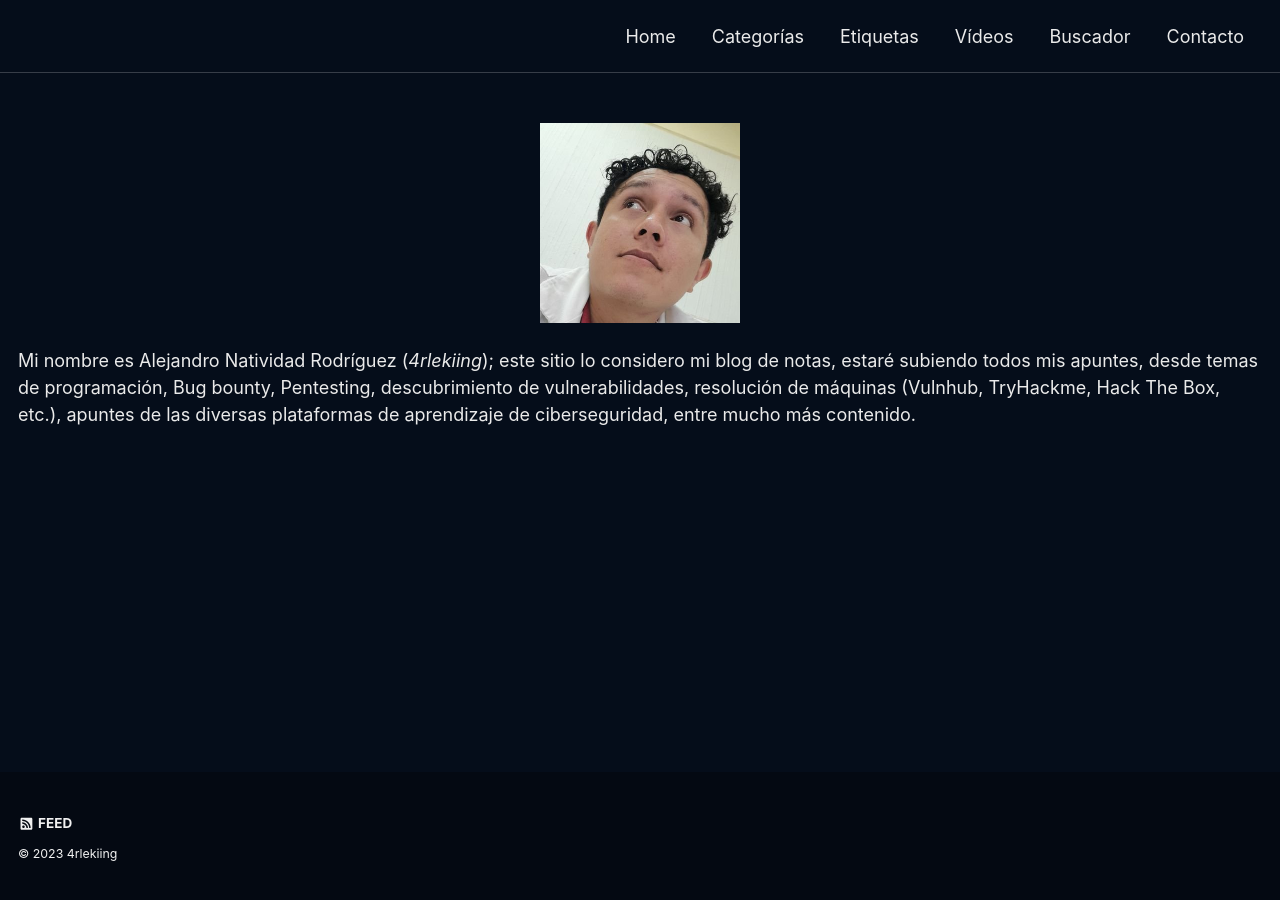
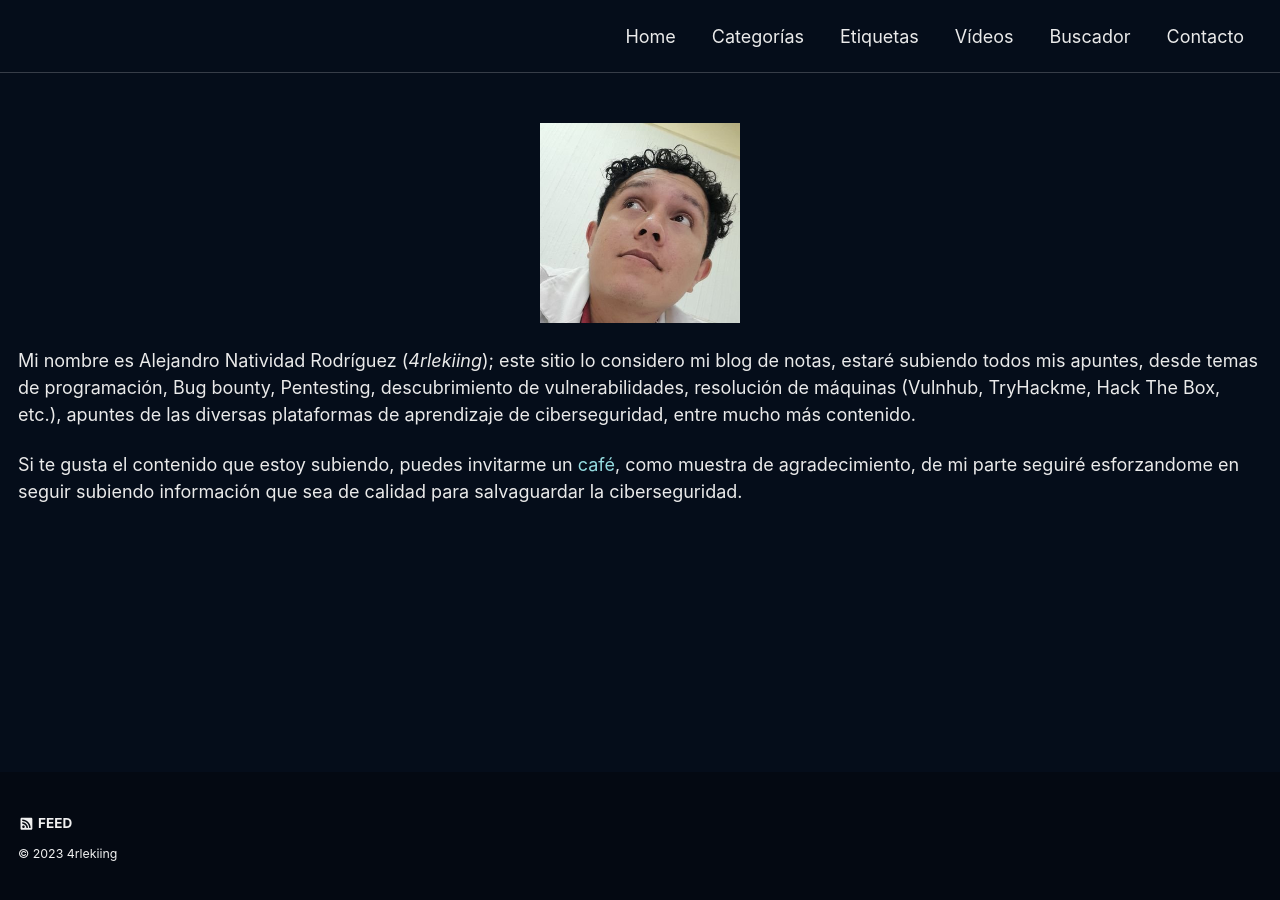
Before and after one commit to 4rleking/4rleking.github.io, a Jekyll site: the page built from _pages/about.md, in a window 1280 px wide. Built offline with Jekyll 4.4.1, drawn with Linux system fonts in a browser that asks for light colours; cached includes are drawn as plain includes; a script that is not in the unit is left out.

Commit message:
Update about.md

```diff
--- a/_pages/about.md
+++ b/_pages/about.md
@@ -12,3 +12,5 @@ date: 2020-01-29
 </p>
 
 Mi nombre es Alejandro Natividad Rodríguez (*4rlekiing*); este sitio lo considero mi blog de notas, estaré subiendo todos mis apuntes, desde temas de programación, Bug bounty, Pentesting, descubrimiento de vulnerabilidades, resolución de máquinas (Vulnhub, TryHackme, Hack The Box, etc.), apuntes de las diversas plataformas de aprendizaje de ciberseguridad, entre mucho más contenido.
+
+Si te gusta el contenido que estoy subiendo, puedes invitarme un [café](https://www.buymeacoffee.com/4rlekiing), como muestra de agradecimiento, de mi parte seguiré esforzandome en seguir subiendo información que sea de calidad para salvaguardar la ciberseguridad.
```
